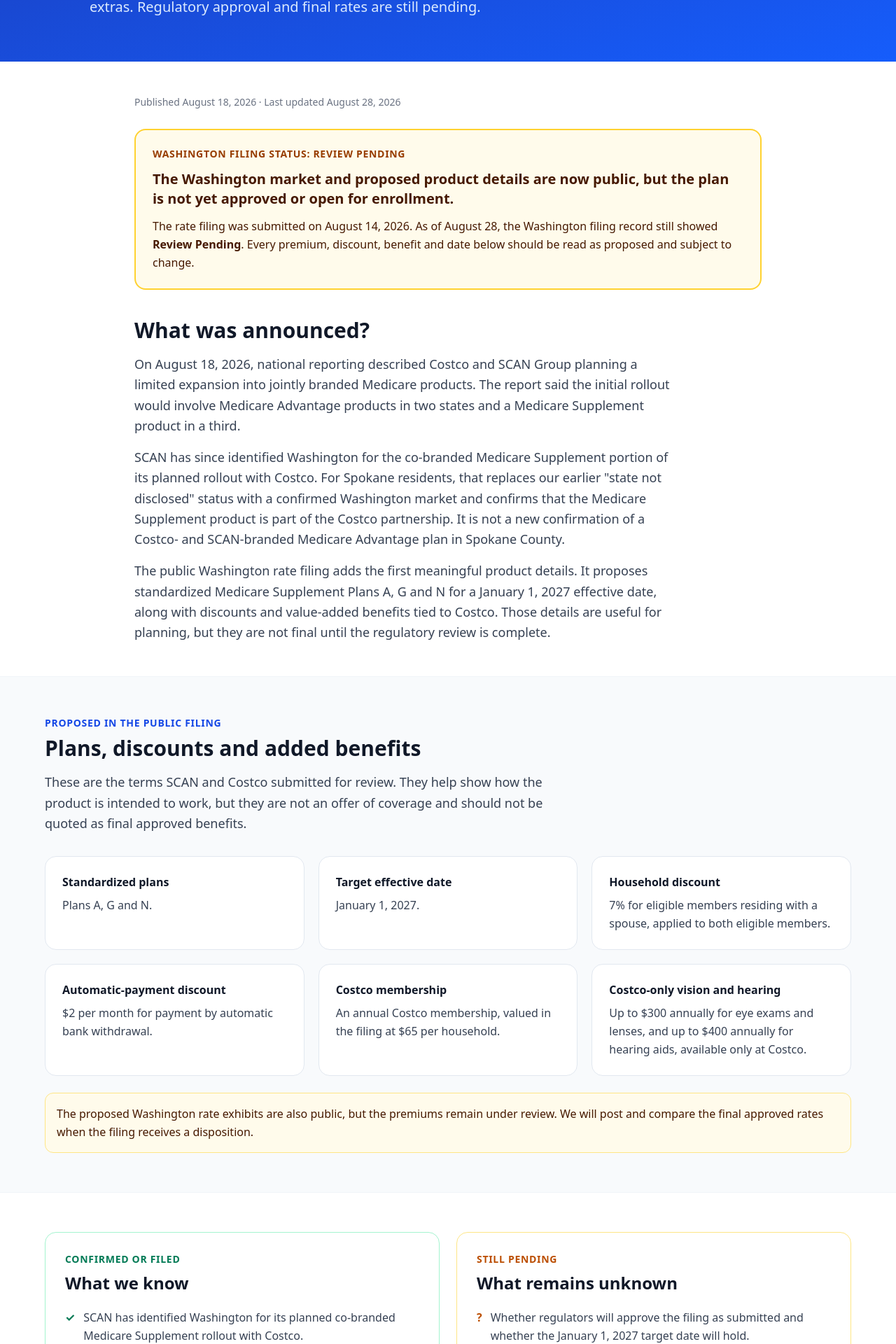
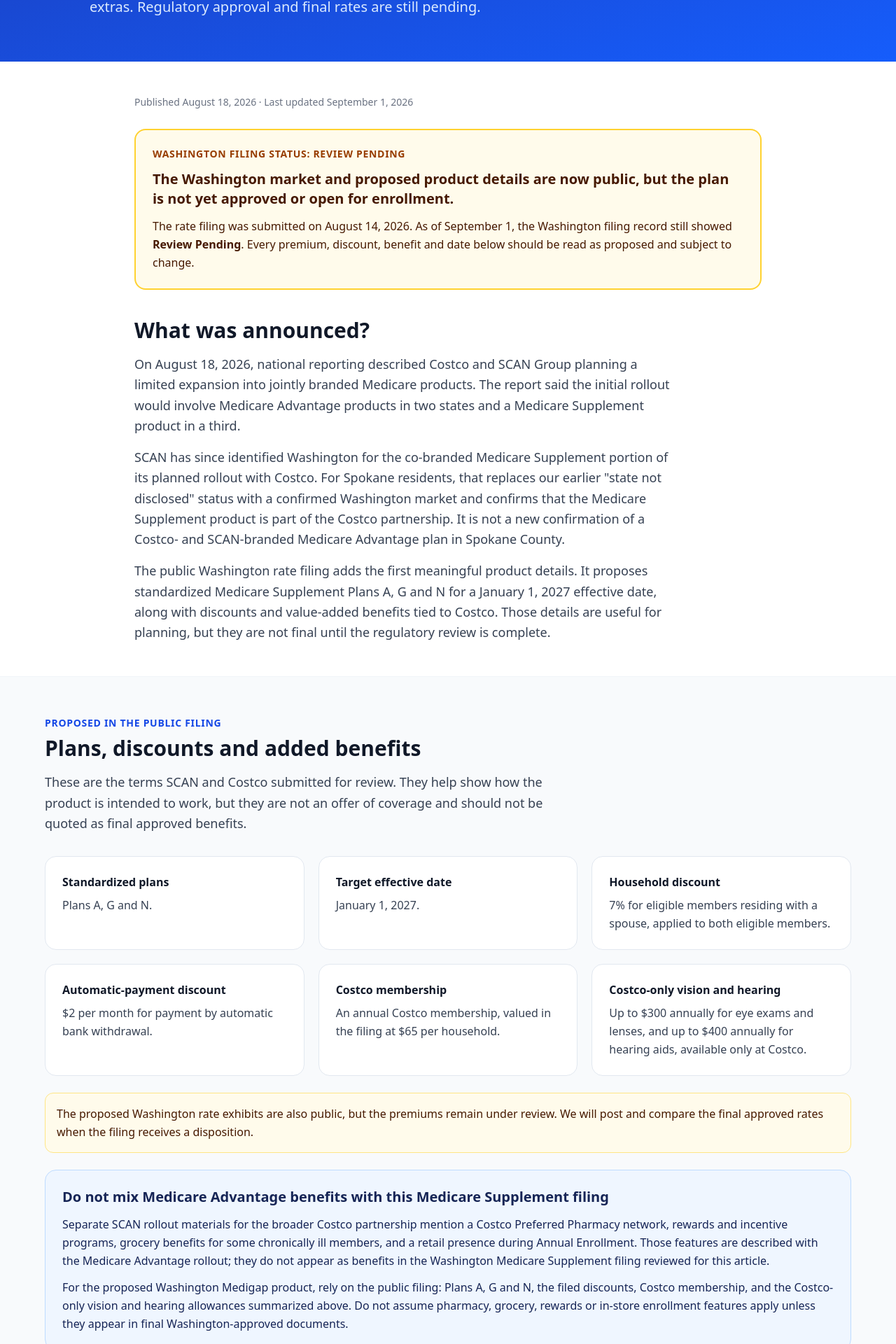
Before and after one commit to DevonWest/medicare-spokane-site, a Next.js app: page /costco-scan-medicare-spokane in a window 1280 px wide. Shown: the part 333-2253 px from the top of the page at 70% size. Built offline with nearby package versions, Linux system fonts and the light colour scheme; no server answers.

Commit message:
Clarify Costco SCAN benefits in Washington Medigap article (#178)
* Clarify Costco SCAN Medicare Advantage benefit distinctions

* Refresh SCAN Costco article and sitemap dates

* Test SCAN Costco consumer benefit clarification

```diff
--- a/app/costco-scan-medicare-spokane/page.tsx
+++ b/app/costco-scan-medicare-spokane/page.tsx
@@ -76,7 +76,7 @@
 
 const knownItems = [
   "SCAN has identified Washington for its planned co-branded Medicare Supplement rollout with Costco.",
-  "The public rate filing, SERFF tracking number IASL-135055285, was submitted August 14, 2026 and remained under review as of August 28, 2026.",
+  "The public rate filing, SERFF tracking number IASL-135055285, was submitted August 14, 2026 and remained under review as of September 1, 2026.",
   "The filing proposes standardized Plans A, G and N with a target effective date of January 1, 2027.",
   "The filing proposes household and automatic-payment discounts plus Costco membership, vision and hearing benefits.",
 ];
@@ -159,7 +159,7 @@
                 not yet approved or open for enrollment.
               </p>
               <p className="mt-3 leading-relaxed">
-                The rate filing was submitted on August 14, 2026. As of August 28, the Washington
+                The rate filing was submitted on August 14, 2026. As of September 1, the Washington
                 filing record still showed <strong>Review Pending</strong>. Every premium, discount,
                 benefit and date below should be read as proposed and subject to change.
               </p>
@@ -220,6 +220,25 @@
               review. We will post and compare the final approved rates when the filing receives a
               disposition.
             </p>
+            <div className="mt-6 rounded-2xl border border-blue-200 bg-blue-50 p-6 text-blue-950">
+              <h3 className="text-xl font-bold">
+                Do not mix Medicare Advantage benefits with this Medicare Supplement filing
+              </h3>
+              <p className="mt-3 leading-relaxed">
+                Separate SCAN rollout materials for the broader Costco partnership mention a Costco
+                Preferred Pharmacy network, rewards and incentive programs, grocery benefits for
+                some chronically ill members, and a retail presence during Annual Enrollment. Those
+                features are described with the Medicare Advantage rollout; they do not appear as
+                benefits in the Washington Medicare Supplement filing reviewed for this article.
+              </p>
+              <p className="mt-3 leading-relaxed">
+                For the proposed Washington Medigap product, rely on the public filing: Plans A, G
+                and N, the filed discounts, Costco membership, and the Costco-only vision and
+                hearing allowances summarized above. Do not assume pharmacy, grocery, rewards or
+                in-store enrollment features apply unless they appear in final Washington-approved
+                documents.
+              </p>
+            </div>
           </div>
         </section>
 
@@ -439,9 +458,14 @@
               <div className="mt-3 space-y-2 leading-relaxed text-gray-700">
                 <p>
                   <time dateTime={marketUpdate.modifiedDate}>{marketUpdate.modifiedLabel}</time> —
-                  Added the public filing status, proposed Plans A, G and N, proposed discounts and
-                  Costco-only benefits, plus independent client-focused commentary. Regulatory
-                  review remains pending.
+                  Verified that the Washington filing remains under review and clarified that
+                  broader Costco and SCAN Medicare Advantage features are not confirmed benefits of
+                  the proposed Washington Medicare Supplement product.
+                </p>
+                <p>
+                  <time dateTime="2026-08-28">August 28, 2026</time> — Added the public filing
+                  status, proposed Plans A, G and N, proposed discounts and Costco-only benefits,
+                  plus independent client-focused commentary.
                 </p>
                 <p>
                   <time dateTime="2026-08-27">August 27, 2026</time> — Updated after SCAN identified
--- a/lib/marketUpdates.ts
+++ b/lib/marketUpdates.ts
@@ -21,7 +21,7 @@
   shortTitle: "Spokane 2027 Coverage Market Updates",
   description:
     "Track confirmed 2027 Medicare and health insurance market announcements for Spokane County and Washington, with clear labels for what remains unconfirmed.",
-  modifiedDate: "2026-08-28",
+  modifiedDate: "2026-09-01",
 };
 
 /**
@@ -73,8 +73,8 @@
       "A public Washington filing proposes Plans A, G and N, discounts and Costco-only benefits for 2027; regulatory approval and final rates remain pending.",
     publishedDate: "2026-08-18",
     publishedLabel: "August 18, 2026",
-    modifiedDate: "2026-08-28",
-    modifiedLabel: "August 28, 2026",
+    modifiedDate: "2026-09-01",
+    modifiedLabel: "September 1, 2026",
     spokaneStatus: "confirmed",
     spokaneStatusLabel: "Washington filing under regulatory review",
   },
```
Also changed, not shown: 1 other file (tests, documents, lock files or other folders).
